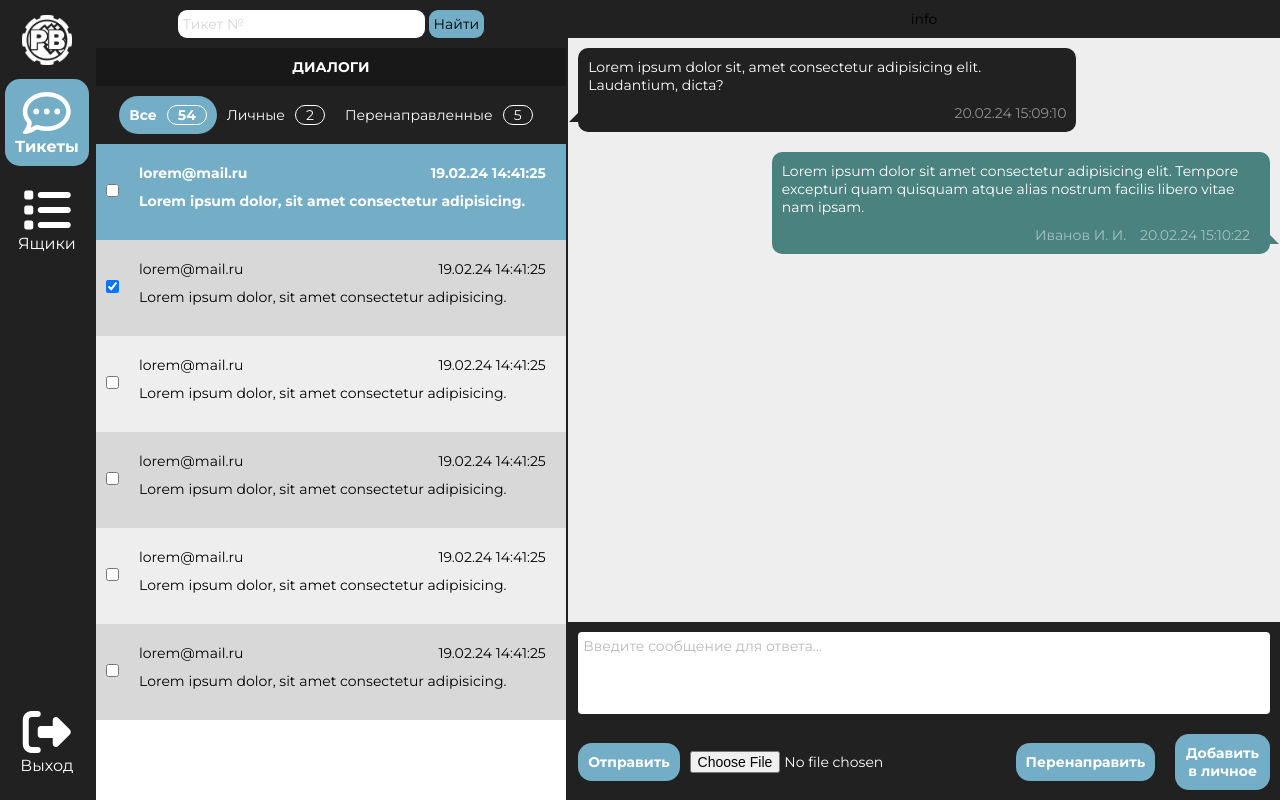
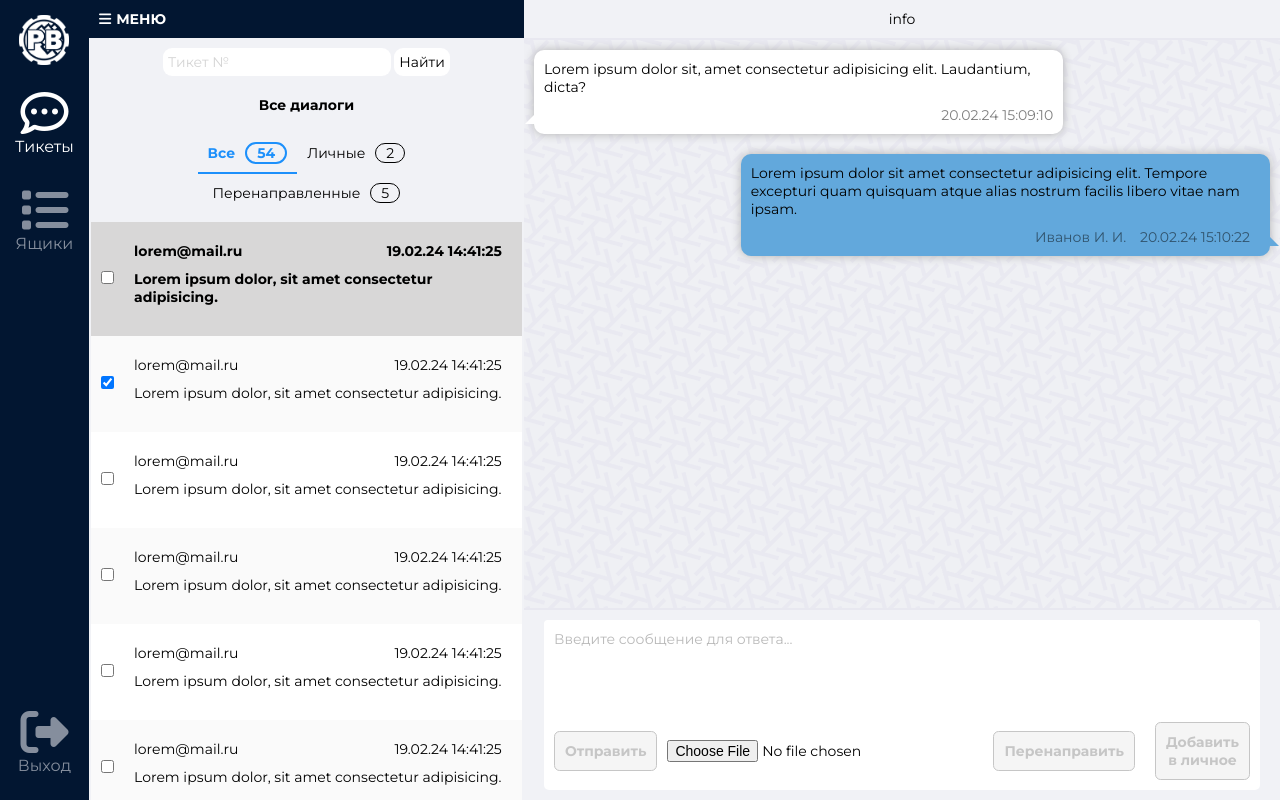
Before and after one commit to Buzia3lic/postbox_WM, a plain HTML site: page index.html in a window 1280 px wide. Drawn offline with Linux system fonts and the light colour scheme.

Commit message:
add menu slide/calm theme

```diff
--- a/index.html
+++ b/index.html
@@ -15,7 +15,7 @@
 
 <body>
     <div class="grid">
-        <div class="grid_menu_space">
+        <div id="mainMenu" class="grid_menu_space">
             <div class="grid_menu">
                 <a href="#"><img class="logo" src="img/logo_wt.png" alt="logo"></a>
                 <a href="#" class="grid_menu_items grid_menu_items_active">
@@ -37,7 +37,7 @@
             <div class="ticket_header">
 
                 <div class="mainMenu__compact">
-                    Меню
+                    <span class = "mainMenu__compact__btn" onclick="showMenu()">Меню</span>
                 </div>
 
                 <div>
@@ -52,7 +52,7 @@
 
 
                 <div>
-                    <span class="ticketMenu__name">Диалоги</span>
+                    <span class="ticketMenu__name">Все диалоги</span>
                     <ul class="ticket_header_menu">
                         <li class="ticket_header_menu_item ticket_header_menu_item_active">Все<span
                                 class="ticket_header_count">54</span></li>
@@ -177,6 +177,7 @@
             </div>
 
             <div class="converstation_textfield">
+                <div class="converstation_textfield__answerField">
                     <textarea class="new_answer" name="new_answer" placeholder="Введите сообщение для ответа..."
                         rows="4"></textarea>
                     <div class="answer_btn_field">
@@ -194,8 +195,21 @@
                     </div>
                 </div>
             </div>
+        </div>
 
     </div>
+
+    <script>
+        function showMenu() {
+            const x = document.getElementById("mainMenu");
+            if (x.style.display === "block") {
+                x.style.display = "none";
+            } else {
+                x.style.display = "block";
+            }
+        }
+
+    </script>
 </body>
 
 </html>
--- /dev/null
+++ b/scss/_varsYeah.scss
@@ -0,0 +1,30 @@
+$bodyTextSize: 10px;
+
+$mainMenuColor1: #021631;
+$mainMenuColor2: #858e9d;
+$mainMenuHoverColor: #bcc2ca;
+$mainMenuActiveColor: #fff;
+$ticketMenuNameColor: #f1f2f6;
+$ticketMenuHoverColor: #81c2ff;
+$ticketMenuActiveColor: #1d90fb;
+$ticketMenuActiveSecondColor: #8a6801;
+$ticketListScrollColor1: #ffffff;
+$ticketListScrollColor2: #cccccc;
+$ticketListItemColor1: #fff;
+$ticketListItemColor2: rgb(250, 250, 250);
+$ticketListItemActiveColor: #d8d7d7;
+$ticketListItemHoverColor: rgba(216, 215, 215, .5);
+$converstationBackground: #eeeeee;
+$converstationScrollColor1: #f1f2f6;
+$converstationScrollColor2: #cccccc;
+$converstationQuestionColor: #fff;
+$converstationAnswerColor: #62a8dc;
+$textFieldBoxColor: #f1f2f6;
+$answerShadow: #62a8dc;
+$btnBackgroundColor: #f5f5f5;
+$btnTextColor: #c6c6c6;
+$btnBackgroundHoverColor: #c6c6c6;
+$btnTextHoverColor:#f5f5f5;
+
+$mainColor2: #f1f2f6;
+$TextColor: black;
--- a/scss/style.scss
+++ b/scss/style.scss
@@ -1,6 +1,7 @@
 @import './normalize';
 // @import './vars';
-@import './varsDark';
+// @import './varsDark';
+@import './varsYeah';
 
 * {
     box-sizing: border-box;
@@ -45,6 +46,9 @@ body {
     align-items: center;
     justify-content: space-between;
     padding: 0.5rem;
+    position: relative;
+    // animation-name: menuSlide;
+    // animation-duration: 1s;
 }
 
 .grid_menu {
@@ -63,18 +67,22 @@ body {
     font-size: 1.6rem;
     text-decoration: none;
     padding: 1rem;
+    transition: all 0.5s ease-in-out;
 }
 
 .grid_menu_items_active {
-    border-radius: 1.5rem;
-    background-color: $mainMenuActiveColor;
-    font-weight: bold;
+    // border-radius: 1.5rem;
+    // background-color: $mainMenuActiveColor;
+    // font-weight: bold;
+    color: $mainMenuActiveColor;
 }
 
 .grid_menu_items:hover {
-    border-radius: 1.5rem;
-    background-color: $mainMenuHoverColor;
+    // border-radius: 1.5rem;
+    // background-color: $mainMenuHoverColor;
     /* box-shadow: 0 0 6px white; */
+    color: $mainMenuHoverColor;
+    transform: scale(1.1);
 }
 
 // .grid_menu_items:last-child {
@@ -82,20 +90,33 @@ body {
 // }
 
 .mainMenu__compact {
-    font-family: 'Montserrat', Arial, sans-serif;
     background-color: $mainMenuColor1;
     padding: 1rem;
-    text-transform: uppercase;
     text-align: left;
-    font-weight: bold;
-    color: $mainMenuColor2;
-    display: none;
+
+
 }
 
-.mainMenu__compact::before {
+.mainMenu__compact__btn{
+    display: inline-block;
+    font-family: 'Montserrat', Arial, sans-serif;
+    text-transform: uppercase;
+    font-weight: bold;
+    color: $mainMenuActiveColor;
+    transition: all 0.5s ease-in-out;
+}
+
+.mainMenu__compact__btn::before {
     content: '\f0c9';
+    padding-right: 0.5rem;
     font-family: Fontawesome;
 }
+
+.mainMenu__compact__btn:hover{
+    cursor: pointer;
+    transform: scale(1.1);
+}
+
 
 
 .grid_tickets {
@@ -137,13 +158,13 @@ body {
 }
 
 .ticketMenu__name {
-    text-transform: uppercase;
+    // text-transform: uppercase;
     display: inline-block;
     background-color: $ticketMenuNameColor;
     padding: 1rem 0;
     width: 99%;
 
-    color: $mainMenuColor2;
+    color: $TextColor;
     font-weight: bolder;
 }
 
@@ -186,23 +207,31 @@ ul {
     flex-wrap: wrap;
     justify-content: center;
     padding: 1rem;
+    transition: all 0.5s ease-in-out;
 }
 
 .ticket_header_menu_item {
     padding: 1rem;
-    color: $mainMenuColor2;
+    color: $TextColor;
 }
 
 .ticket_header_menu_item:hover {
-    background-color: $ticketMenuHoverColor;
-    border-radius: 2.7rem;
+    color: $ticketMenuHoverColor;
+    cursor: pointer;
+    border-bottom: 1px solid $ticketMenuHoverColor;
 }
 
 .ticket_header_menu_item_active {
-    background-color: $ticketMenuActiveColor;
-    border-radius: 2.7rem;
+    // background-color: $ticketMenuActiveColor;
+    // border-radius: 2.7rem;
+    color: $ticketMenuActiveColor;
+    border-bottom: 2px solid $ticketMenuActiveColor;
     font-weight: bold;
     // color: $ticketMenuActiveSecondColor;
+}
+
+.ticket_header_menu_item_active .ticket_header_count{
+    border: 2px solid;
 }
 
 
@@ -231,6 +260,7 @@ ul {
 }
 
 .ticket_list_item {
+    cursor: pointer;
     display: flex;
     background-color: $ticketListItemColor1;
     justify-content: flex-start;
@@ -319,6 +349,7 @@ ul {
     padding: 1rem;
     background-color: $mainColor2;
     text-align: center;
+    border-bottom: 2px solid #e8e8f0;
 }
 
 
@@ -326,7 +357,8 @@ ul {
     display: flex;
     flex-direction: column;
     flex-grow: 1;
-    background-color: $converstationBackground;
+    // background-color: $converstationBackground;
+    background-image: url( '../img/pattern.png');
     overflow: auto;
 }
 
@@ -354,6 +386,7 @@ ul {
     margin: 1rem;
     align-self: flex-start;
     color: $TextColor;
+    box-shadow: 0 0 1rem 0px rgb(177, 177, 177);
 }
 
 .converstation_question:before {
@@ -377,6 +410,7 @@ ul {
     margin: 1rem;
     align-self: flex-end;
     color: $TextColor;
+    box-shadow: 0 0 1rem 0px rgb(177, 177, 177);
 }
 
 .converstation_answer:after {
@@ -410,19 +444,28 @@ ul {
 
 .converstation_textfield {
     // border-top: 2px solid #c79500;
+    // display: flex;
+    // flex-direction: column;
+    background-color: $textFieldBoxColor;
+    border-top: 2px solid #e8e8f0;
+}
+
+.converstation_textfield__answerField{
+    margin: 1rem 2rem;
+    border-radius: 0.5rem;
     display: flex;
     flex-direction: column;
-    background-color: $textFieldBoxColor;
-
+    // width: 100%;
+    background-color: white;
 }
 
 .new_answer {
     font-family: 'Montserrat', Arial, sans-serif;
     resize: none;
-    margin: 1rem 1rem;
+    // margin: 1rem 1rem;
     font-size: 1em;
     border-radius: 4px;
-    padding: 0.5rem;
+    padding: 1rem;
 
     border: none;
     outline: none;
@@ -449,8 +492,8 @@ ul {
     font-weight: bold;
     font-size: 1em;
     padding: 1rem;
-    border: none;
-    border-radius: 1em;
+    border: 1px solid $btnTextColor;
+    border-radius: 0.4em;
     background-color: $btnBackgroundColor;
     margin: 1rem;
     color: $btnTextColor;
@@ -465,7 +508,7 @@ ul {
 
 .btn:hover {
     background-color: $btnBackgroundHoverColor;
-    box-shadow: 0 0 10px $btnTextHoverColor;
+    // box-shadow: 0 0 10px $btnTextHoverColor;
     color: $btnTextHoverColor;
     cursor: pointer;
 }
@@ -488,6 +531,15 @@ ul {
     padding: 0;
 }
 
+@keyframes menuSlide {
+    from{
+        left: -100px;
+    }
+    to{
+        left: 0;
+    }
+}
+
 @media (max-width: 1760px) {
     .ticket_icon {
         display: none;
@@ -505,11 +557,11 @@ ul {
 
 @media (max-width: 1200px) {
     .grid_menu_space {
-        display: none;
+        // display: none;
     }
 
     .mainMenu__compact {
-        display: block;
+        // display: block;
     }
 
 }
```
Also changed, not shown: css/style.css, css/style.min.css, img/pattern.png (added), 2 other files. Lines whose indentation alone changed are shown as unchanged.
